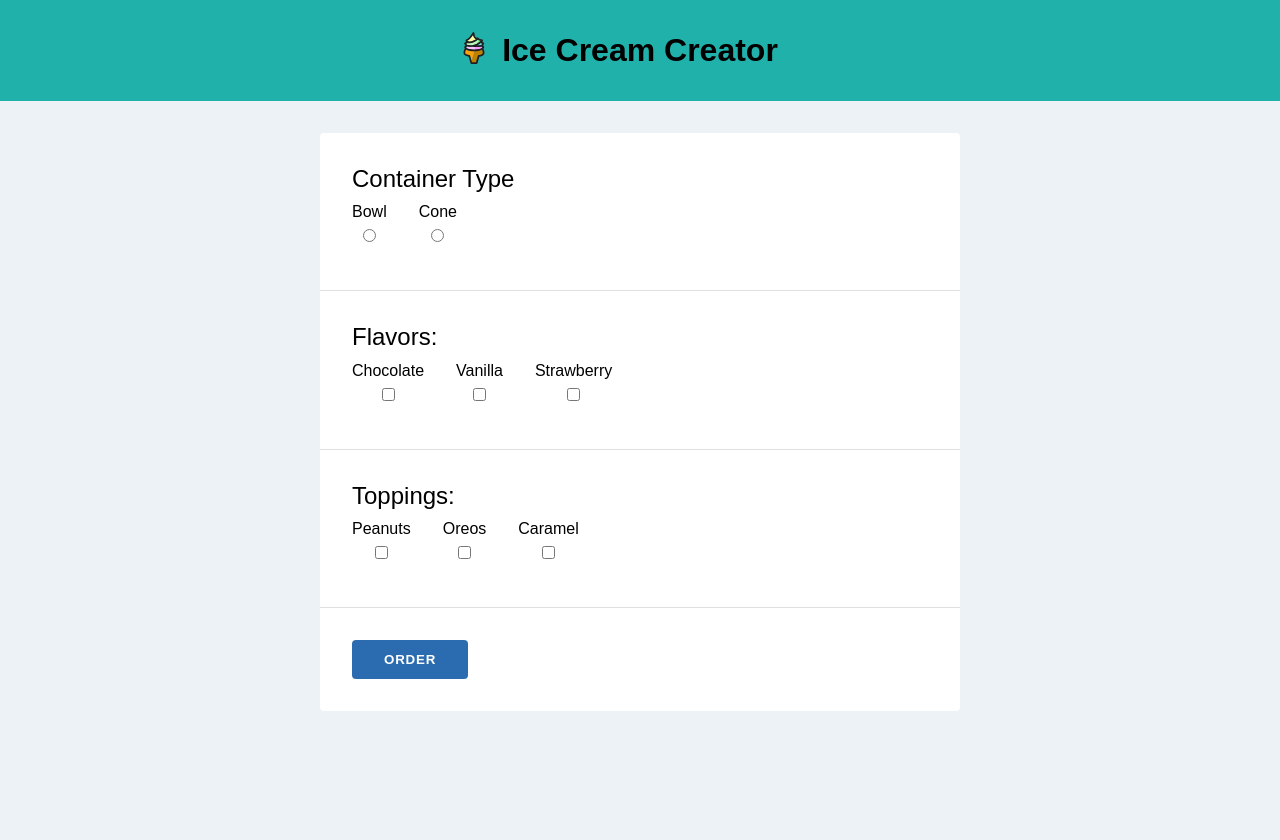
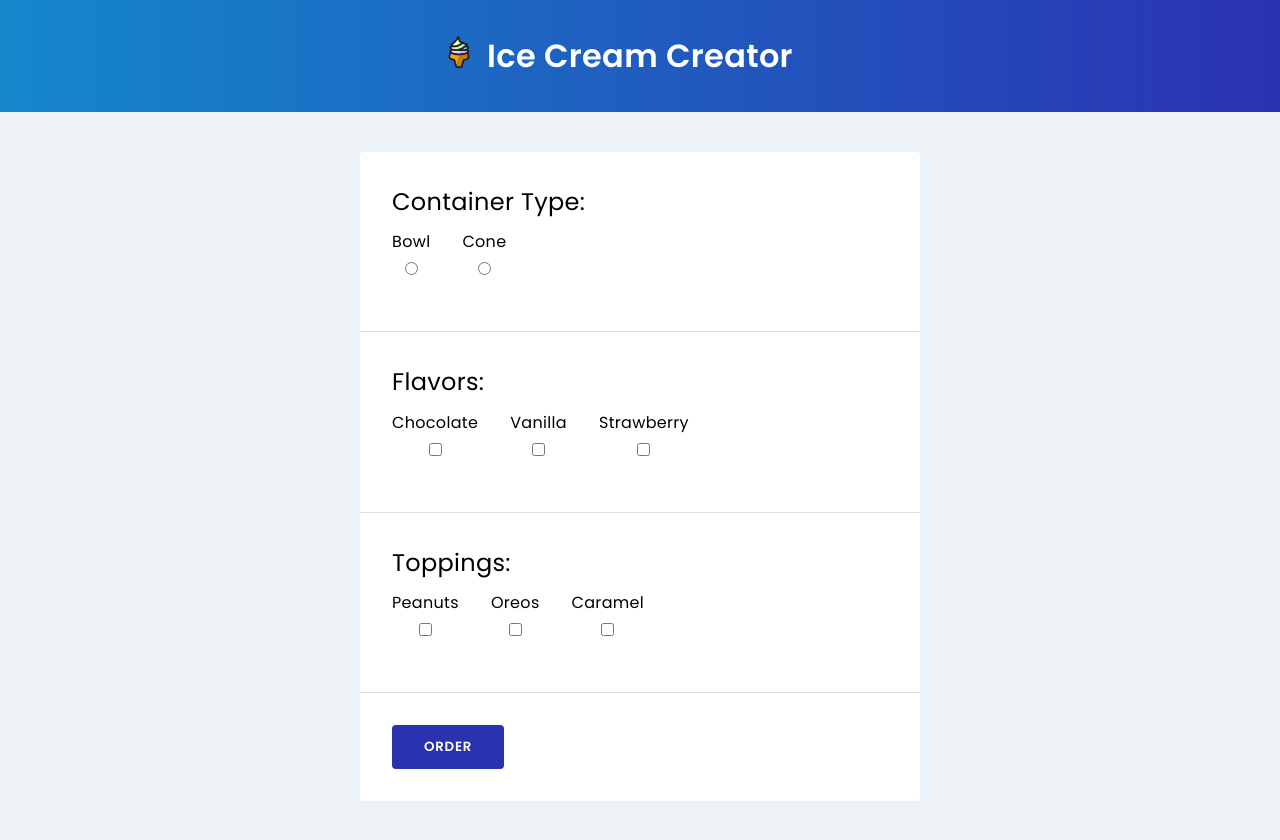
Before and after one commit to apcurran/ice-cream-creator, a Vue app: page / in a window 1280 px wide. Shown: the top 840 px of the page. Before the commit the page ends 807 px from the top, so only its background shows below. Built offline with nearby package versions, Linux system fonts and the light colour scheme.

Commit message:
Main layout and styling finished

```diff
--- a/public/index.html
+++ b/public/index.html
@@ -5,6 +5,7 @@
     <meta http-equiv="X-UA-Compatible" content="IE=edge">
     <meta name="viewport" content="width=device-width,initial-scale=1.0">
     <link rel="icon" href="<%= BASE_URL %>favicon.ico">
+    <link href="https://fonts.googleapis.com/css?family=Poppins:400,600&display=swap" rel="preload stylesheet" as="style">
     <title>ice-cream-creator</title>
   </head>
   <body>
--- a/src/App.vue
+++ b/src/App.vue
@@ -40,8 +40,14 @@ export default {
 }
 
 body {
-  font-family: sans-serif;
   background-color: #EDF2F7;
 }
 
+body,
+button,
+input {
+  font-family: 'Poppins', sans-serif;
+  letter-spacing: .02em;
+}
+
 </style>
--- a/src/components/CreateForm.vue
+++ b/src/components/CreateForm.vue
@@ -2,7 +2,7 @@
     <form @submit.prevent="sendIceCream" class="form">
         <fieldset class="container cone-option">
             <legend class="cone-option__legend">Container Type</legend>
-            <h2 class="container__title cone-option__title">Container Type</h2>
+            <h2 class="container__title cone-option__title">Container Type:</h2>
             <div class="form-group-wrapper">
                 <div class="form-group">
                     <label for="container--bowl" class="form-group__label">Bowl</label>
@@ -89,9 +89,9 @@ export default {
 <style>
 
 .form {
-    width: 40rem;
+    width: 35rem;
     max-width: 92.5%;
-    margin: 2rem auto 0 auto;
+    margin: 2.5rem auto 0 auto;
     background-color: #fff;
     border-radius: 4px;
 }
@@ -108,10 +108,7 @@ export default {
 
 .form-group:not(:last-child) {
     margin-right: 2rem;
-}
-
-.form-group:not(:last-child) {
-    margin-bottom: 1rem;
+    margin-bottom: 1.5rem;
 }
 
 .form-group__label {
@@ -153,7 +150,7 @@ export default {
 .form__submit {
     padding: .75rem 2rem;
     color: #fff;
-    background-color: #2B6CB0;
+    background-color: #2b32b2;
     border: none;
     border-radius: 4px;
     cursor: pointer;
@@ -162,4 +159,8 @@ export default {
     letter-spacing: .06em;
 }
 
+.form__submit:hover {
+    background-color: hsl(237, 61%, 53%);
+}
+
 </style>
--- a/src/components/Creations.vue
+++ b/src/components/Creations.vue
@@ -40,7 +40,7 @@ export default {
 .created-order {
   position: relative;
   padding: 3rem 1.5rem;
-  box-shadow: 0 5px 12px rgba(0, 0, 0, .2);
+  box-shadow: 0 5px 12px rgba(0, 0, 0, .25);
   border-radius: 10px;
   background-color: #fff;
 }
@@ -67,7 +67,8 @@ export default {
   position: absolute;
   bottom: 7px;
   left: 7px;
-  opacity: .6;
+  opacity: .55;
+  outline: none;
 }
 
 .created-order__delete:hover {
--- a/src/components/Header.vue
+++ b/src/components/Header.vue
@@ -14,7 +14,8 @@ export default {
 
 .header {
   padding: 2rem;
-  background-color: lightseagreen;
+  background: linear-gradient(to right, #1488cc, #2b32b2);
+  color: #fff;
   display: flex;
   justify-content: center;
   align-items: center;
@@ -29,7 +30,7 @@ export default {
   position: absolute;
   width: 2.5rem;
   height: 2.5rem;
-  top: -10%;
+  top: 0;
   left: -3rem;
 }
 
```
